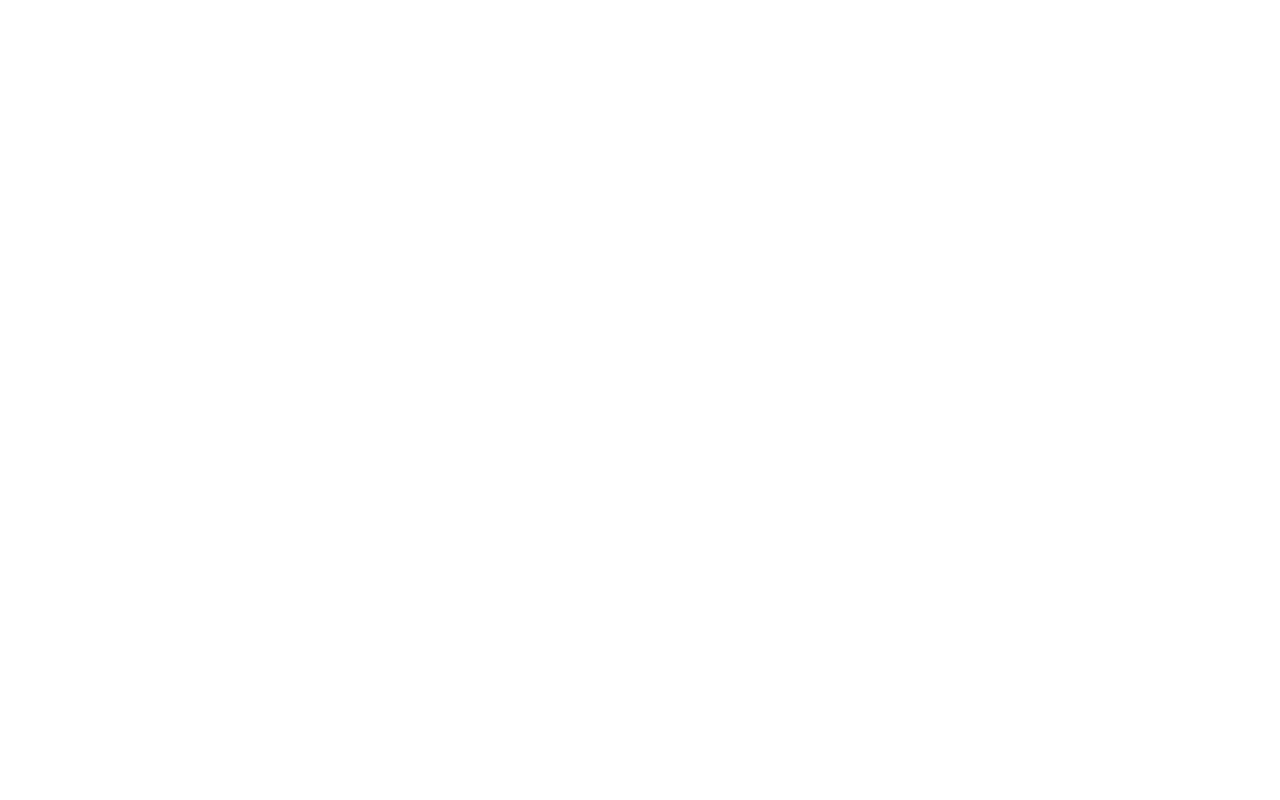
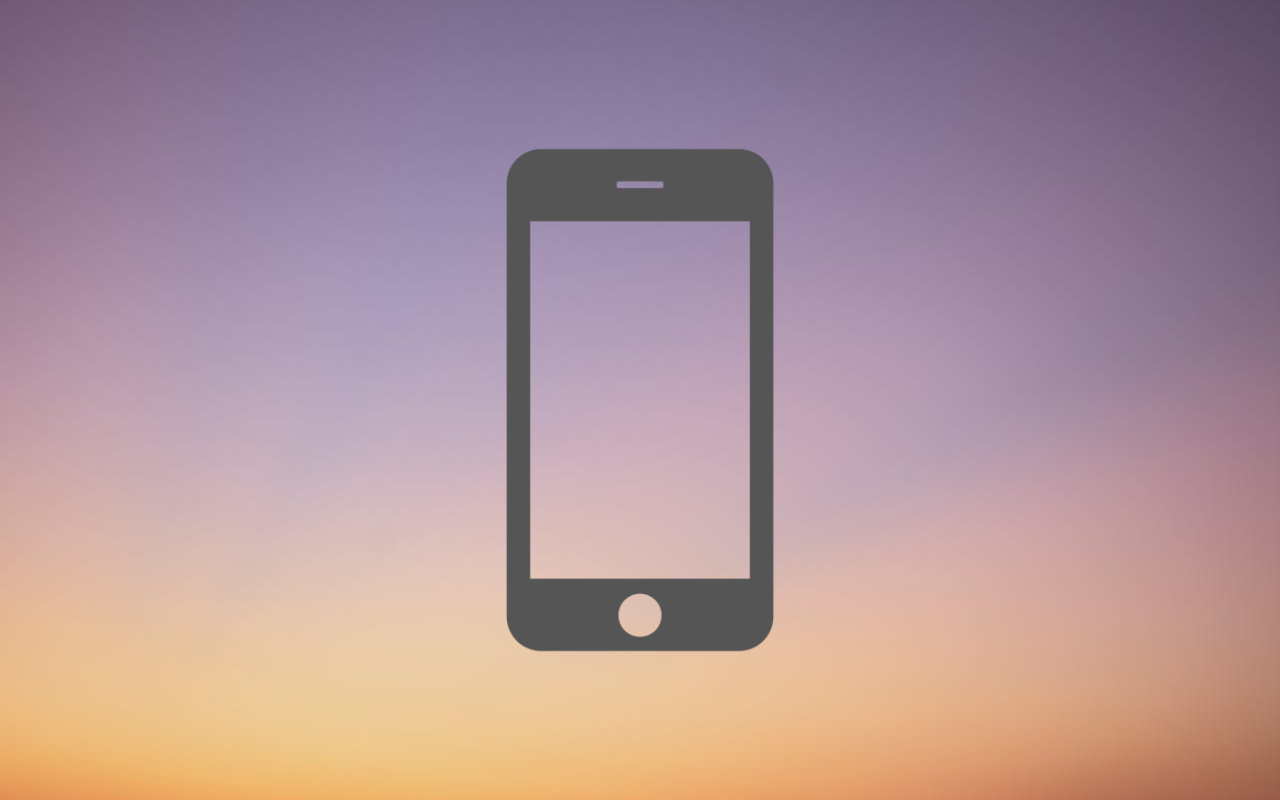
Before and after one commit to Paslack/projeto-social, a plain HTML site: page index.html in a window 1280 px wide. Drawn offline with Linux system fonts and the light colour scheme.

Commit message:
att projeto-social

```diff
--- a/css/style.css
+++ b/css/style.css
@@ -0,0 +1,36 @@
+@charset "UTF-8";
+
+*{
+    padding: 0px;
+    margin: 0px;
+    box-sizing: border-box;
+}
+
+html, body{
+    width: 100vw;
+    height: 100vh;
+    overflow: hidden;
+    background-color: #161616;
+}
+
+body{
+    background: url(../imagens/pexels-alscre-2847648.jpg) no-repeat center center fixed;
+    background-size: cover;
+}
+
+main{
+    position: relative;
+    height: 100vh;
+}
+
+section#telefone{
+    position: absolute;
+    top: 50%;
+    left: 50%;
+    transform: translate(-50%, -50%);
+    width: 600px;
+    height: 600px;
+    background: url(../imagens/mobile-1976104_1280.png);
+    background-size: 600px 600px;
+    background-repeat: no-repeat;
+}
--- a/index.html
+++ b/index.html
@@ -8,6 +8,12 @@
     <link rel="stylesheet" href="css/style.css">
 </head>
 <body>
+    <main>
+        <section id="telefone">
+        </section>
+    </main>
+    <footer>
 
+    </footer>
 </body>
 </html>
```
Also changed, not shown: imagens/fundo-madeira.jpg (deleted), imagens/mobile-1976104_1280.png (added).
